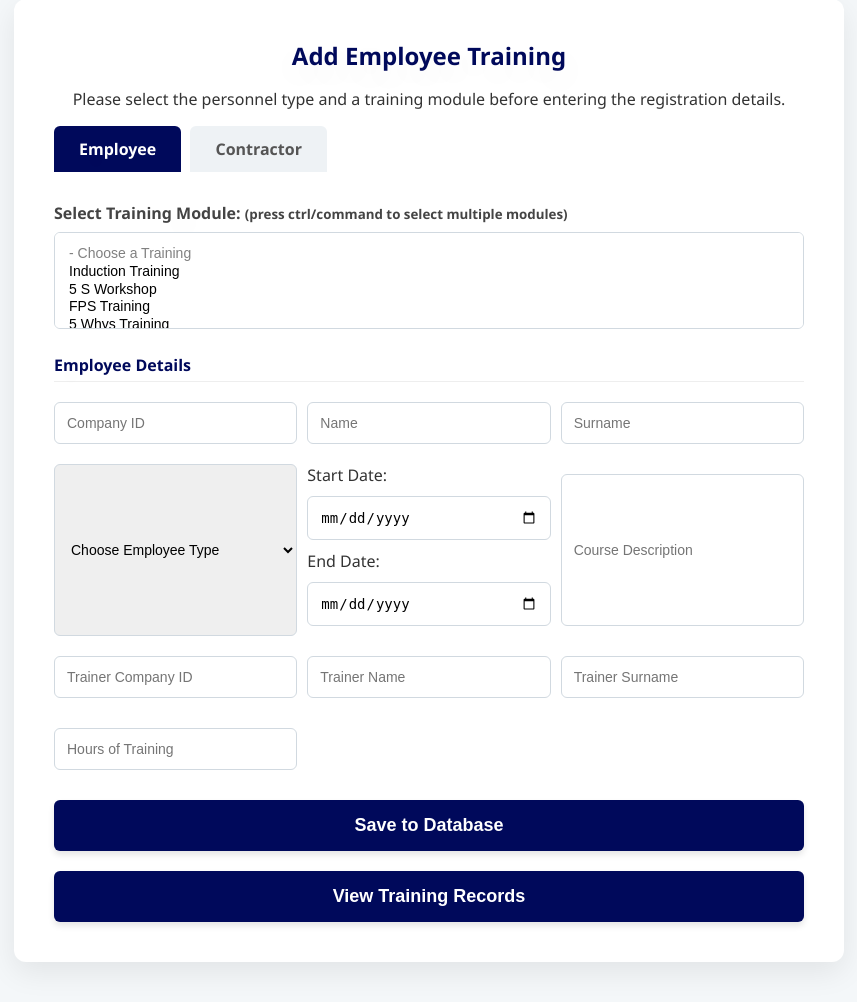
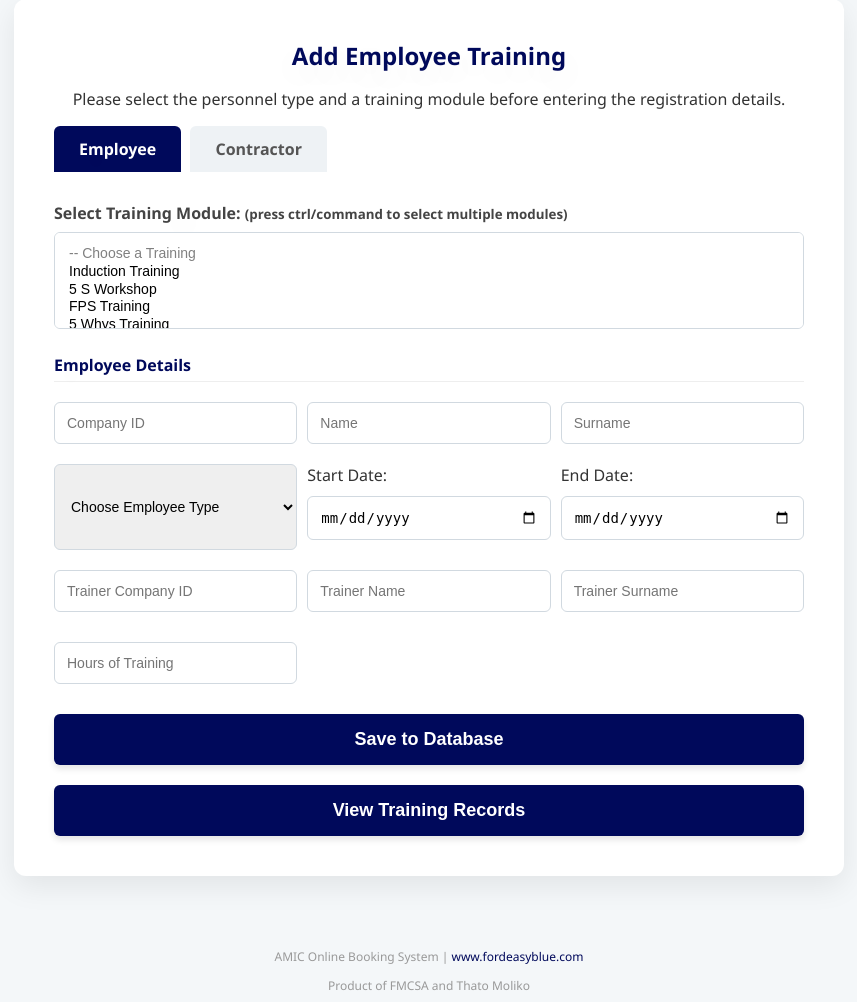
Before and after one commit to Thato-dev1/Trainings-Database, a Django app: page /add_employee/ in a window 1280 px wide. Shown: the part 154-1156 px from the top of the page, without its empty margins (211-1068 px from the left). Run offline with Django 5.2, Linux system fonts and the light colour scheme; the visitor is signed in with stand-in values (Sample User, id 1).

Commit message:
removed the course description input box from HTML and the model

```diff
--- a/add_employee_training/templates/add_employee_training.html
+++ b/add_employee_training/templates/add_employee_training.html
@@ -19,7 +19,7 @@
                     <div class="selection-group">
                     <label class="label-text">Select Training Module: <small>(press ctrl/command to select multiple modules)</small> </label>
                     <select name="training_module" multiple required>
-                        <option value="" disabled>- Choose a Training</option>
+                        <option value="" disabled>-- Choose a Training</option>
                         <option value="0">Induction Training</option>
                         <option value="1">5 S Workshop</option>
                         <option value="2">FPS Training</option>
@@ -46,10 +46,12 @@
                         <div class="dates">
                         <label for="sdate">Start Date:</label>
                         <input type="date" id="sdate" required name="start_date">
+                        </div>
+                        <div class="dates">
                         <label for="edate">End Date:</label>
                         <input type="date" id="edate" required name="end_date">
                         </div>
-                        <input type="text"  placeholder="Course Description" maxlength="150" name="course_description">
+                        <!-- <input type="text"  placeholder="Course Description" maxlength="150" name="course_description"> -->
                         <input type="text" placeholder="Trainer Company ID" maxlength="7" minlength="7" required name="trainer_company_ID">
                         <input type="text" placeholder="Trainer Name" required maxlength="50" name="trainer_name">
                         <input type="text" placeholder="Trainer Surname" required maxlength="50" name="trainer_surname">
@@ -64,7 +66,7 @@
                     <div class="selection-group">
                     <label class="label-text">Select Training Module: <small>(press ctrl/command to select multiple modules)</small></label>
                     <select name="training_module" multiple required>
-                        <option value="" disabled>Choose a Training</option>
+                        <option value="" disabled>-- Choose a Training</option>
                         <option value="0">Induction Training</option>
                         <option value="1">5 S Workshop</option>
                         <option value="2">FPS Training</option>
@@ -84,10 +86,12 @@
                         <input type="text" placeholder="Company Name" required maxlength="50" name="company_name">
                         <input type="text" placeholder="Name" required maxlength="50" name="first_name">
                         <input type="text" placeholder="Surname" required maxlength="50" name="last_name">
-                        <input type="text" placeholder="Course Description" maxlength="150" name="course_description">
+                        <!-- <input type="text" placeholder="Course Description" maxlength="150" name="course_description"> -->
                         <div class="dates">
                         <label for="sdate">Start Date:</label>
                         <input type="date" id="sdate" required name="start_date">
+                        </div>
+                        <div class="dates">
                         <label for="edate">End Date:</label>
                         <input type="date" id="edate" required name="end_date">
                         </div>
--- a/add_employee_training/views.py
+++ b/add_employee_training/views.py
@@ -32,7 +32,6 @@ def add_employee(request):
                 training_module = int(module),
                 start_date = request.POST.get('start_date'),
                 end_date = request.POST.get('end_date'),
-                course_description = request.POST.get('course_description'),
                 trainer_company_ID = request.POST.get('trainer_company_ID'),
                 trainer_name = request.POST.get('trainer_name'),
                 trainer_surname = request.POST.get('trainer_surname'),
@@ -68,7 +67,6 @@ def add_contractor(request):
                 training_module = int(module),
                 start_date = request.POST.get('start_date'),
                 end_date = request.POST.get('end_date'),
-                course_description = request.POST.get('course_description'),
                 trainer_company_ID = request.POST.get('trainer_company_ID'),
                 trainer_name = request.POST.get('trainer_name'),
                 trainer_surname = request.POST.get('trainer_surname'),
--- a/database_models/models.py
+++ b/database_models/models.py
@@ -48,7 +48,6 @@ class TrainingModule(models.Model):
     training_module = models.IntegerField(choices= training_module_tuple)
     start_date = models.DateField()
     end_date = models.DateField()
-    course_description = models.CharField(max_length= 150, blank= True)
     trainer_company_ID = models.CharField(max_length= 7)
     trainer_name = models.CharField(max_length= 50)
     trainer_surname = models.CharField(max_length= 50)
```
Also changed, not shown: database_models/migrations/0003_remove_trainingmodule_course_description.py (added).
